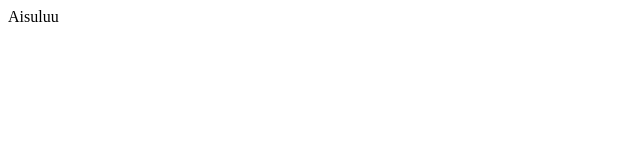
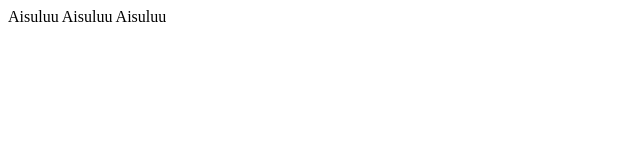
Before and after one commit to pilotaskar/Aisuluu, a plain HTML site: page index.html in a window 1280 px wide. Shown: the whole page, without its empty margins (0-640 px from the left). Drawn offline with Linux system fonts and the light colour scheme.

Commit message:
lkjhdfsgojhdb

```diff
--- a/index.html
+++ b/index.html
@@ -7,6 +7,6 @@
     <title>Document</title>
 </head>
 <body>
-    Aisuluu
+    Aisuluu Aisuluu Aisuluu
 </body>
 </html>
```
